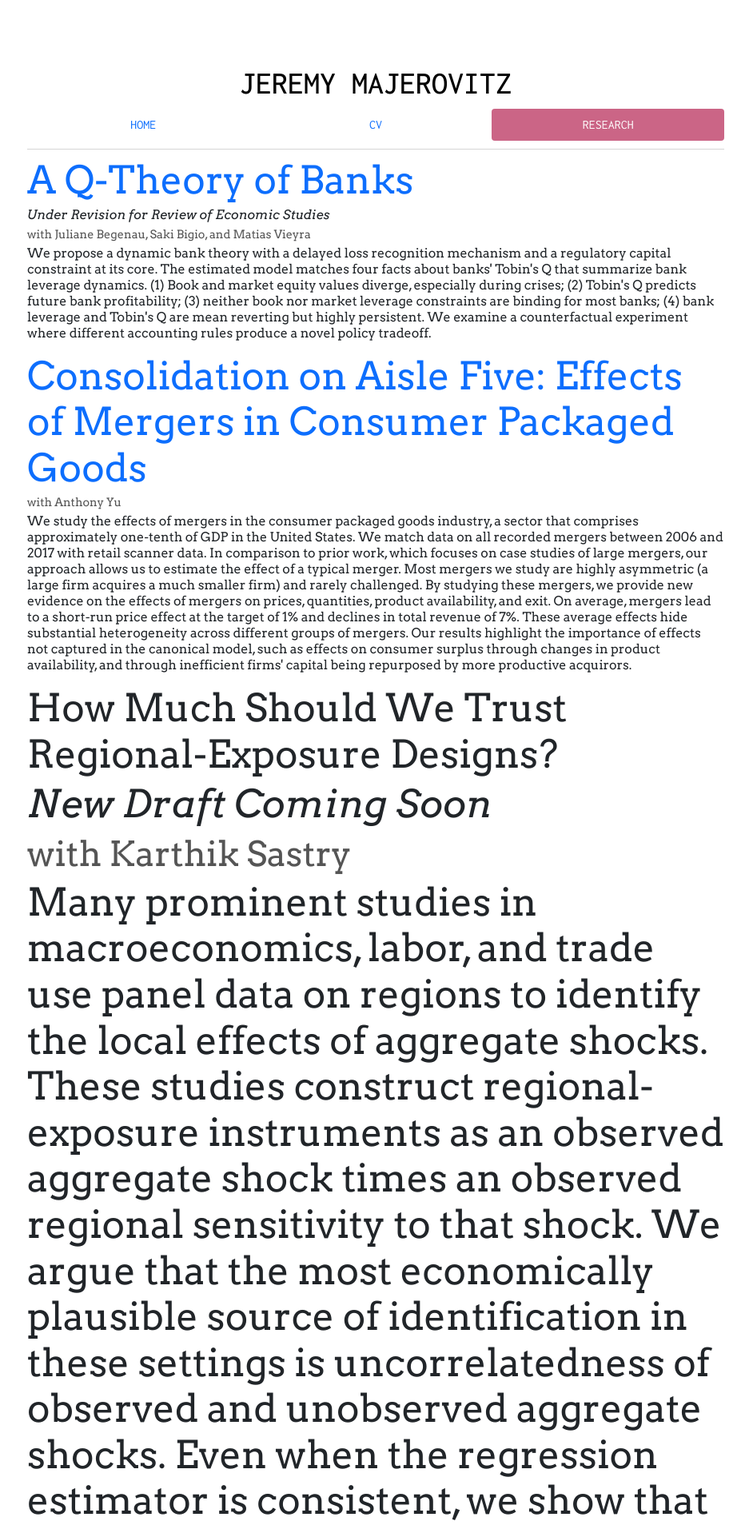
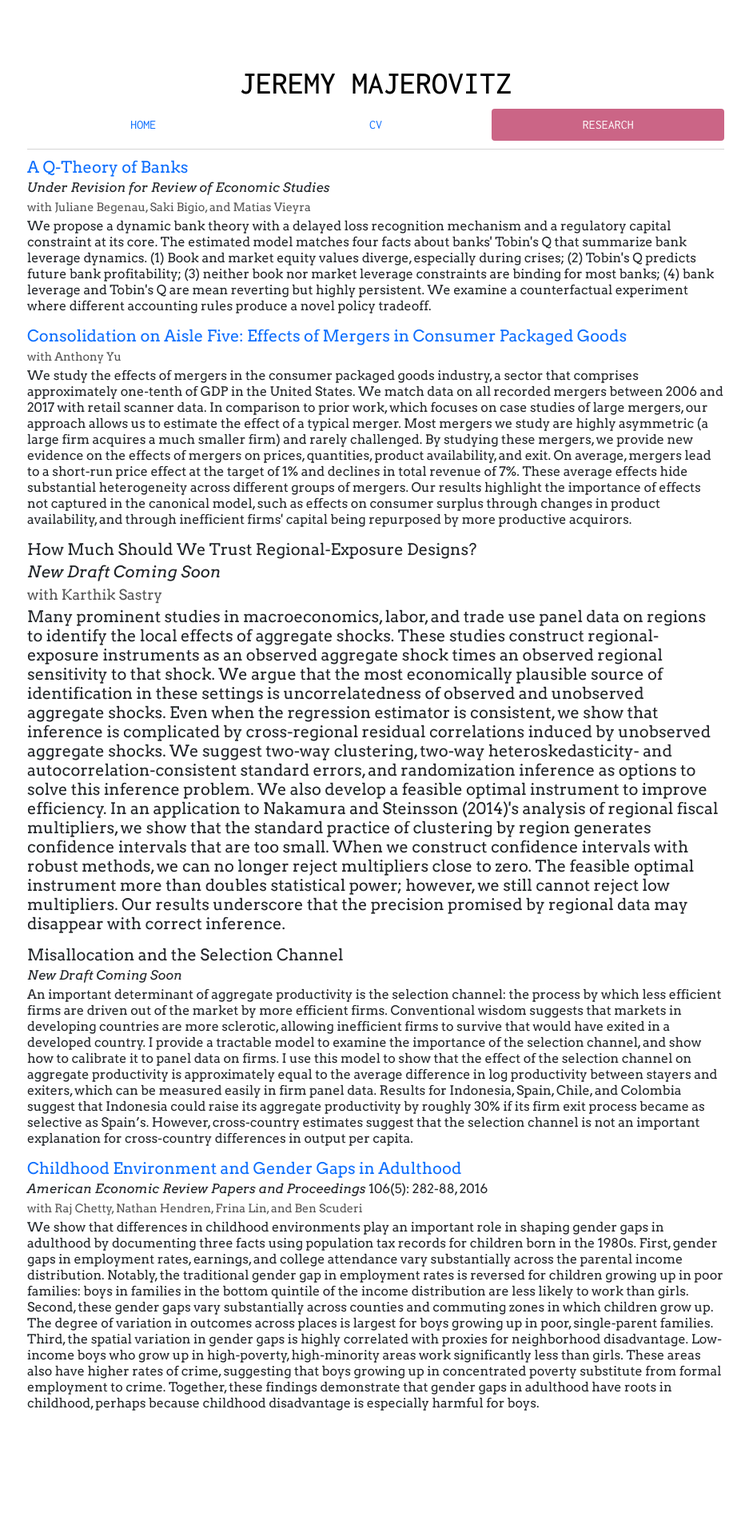
Before and after one commit to jmajic/jmajic.github.io, a Jekyll site: the page built from research/index.html, in a window 1280 px wide. Shown: the top 1912 px of the page at 80% size, without its empty margins (170-1107 px from the left). Built offline with Jekyll 4.4.1, drawn with Linux system fonts in a browser that asks for light colours; nearby versions of some CDN libraries; after the commit the page ends 1880 px from its top, so only the background shows below that.

Commit message:
Revert to old cdd

```diff
--- a/css/main.css
+++ b/css/main.css
@@ -61,7 +61,6 @@ h4 a, h5 a, h6 a{text-decoration: none; }
 .coauthor{color:#555;font-weight:300;font-size:90%}
 .statatitle{padding-right:3px}
 .researchpaper{line-height:20px;margin-bottom:15px}
-.researchpaper p,h5,h6{margin-bottom:4px}
-.researchpaper h5{font-size:300%}
+.researchpaper p,h5{margin-bottom:4px}
 .researchabstract{font-size:14px;margin-bottom:30px}
 .abstract{margin-left:30px;font-size:95%}
```
